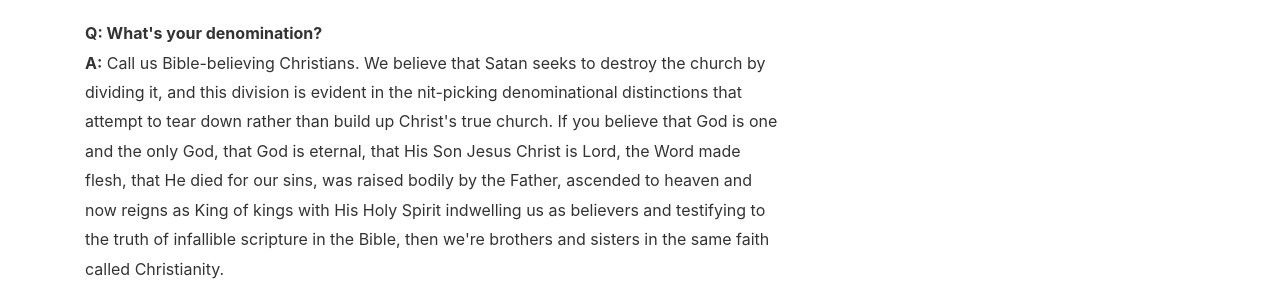
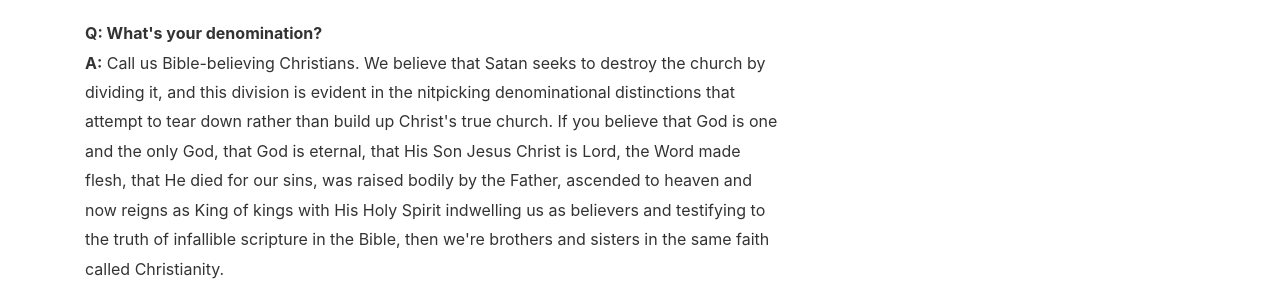
Before and after one commit to flashlightministries/stedfastnews, a Jekyll site: the page built from _pages/about.md, in a window 1280 px wide and 900 px high, scrolled down 1496 px. Shown: the part 441-722 px from the top of the window. Built offline with Jekyll 4.4.1, drawn with Linux system fonts in a browser that asks for light colours; nearby versions of some CDN libraries.

Commit message:
Update about.md

```diff
--- a/_pages/about.md
+++ b/_pages/about.md
@@ -53,7 +53,7 @@ permalink: /about
   </p>
   <p>
     <b>Q: What's your denomination?</b><br>
-    <b>A:</b> Call us Bible-believing Christians. We believe that Satan seeks to destroy the church by dividing it, and this division is evident in the nit-picking denominational distinctions that attempt to tear down rather than build up Christ's true church. If you believe that God is one and the only God, that God is eternal, that His Son Jesus Christ is Lord, the Word made flesh, that He died for our sins, was raised bodily by the Father, ascended to heaven and now reigns as King of kings with His Holy Spirit indwelling us as believers and testifying to the truth of infallible scripture in the Bible, then we're brothers and sisters in the same faith called Christianity.
+    <b>A:</b> Call us Bible-believing Christians. We believe that Satan seeks to destroy the church by dividing it, and this division is evident in the nitpicking denominational distinctions that attempt to tear down rather than build up Christ's true church. If you believe that God is one and the only God, that God is eternal, that His Son Jesus Christ is Lord, the Word made flesh, that He died for our sins, was raised bodily by the Father, ascended to heaven and now reigns as King of kings with His Holy Spirit indwelling us as believers and testifying to the truth of infallible scripture in the Bible, then we're brothers and sisters in the same faith called Christianity.
   </p>
 </div>
 
```
